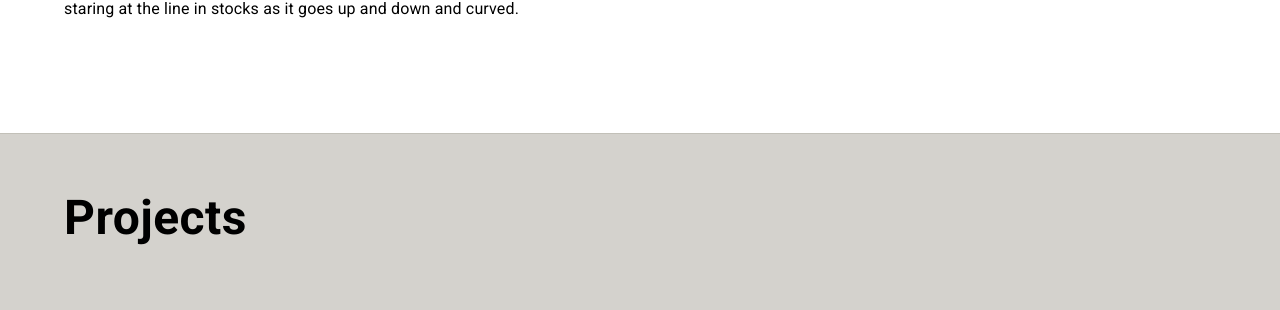
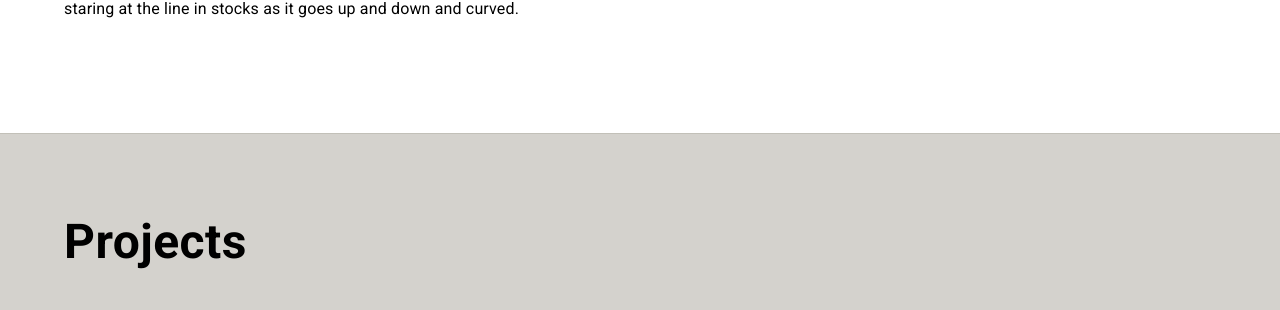
Before and after one commit to catmemberMona/portfolio, a React (Create React App) app: page / in a window 1280 px wide. Shown: the part 1696-2006 px from the top of the page. Built offline with nearby package versions, Linux system fonts and the light colour scheme.

Commit message:
added a little more space about projects heading

```diff
--- a/src/Components/Projects.js
+++ b/src/Components/Projects.js
@@ -51,7 +51,7 @@ const styles = {
     marginTop: '1em',
   },
   subHeading: {
-    paddingTop: '1em',
+    paddingTop: '1.5em',
     fontWeight: 600,
     fontSize: '3em',
   },
```
